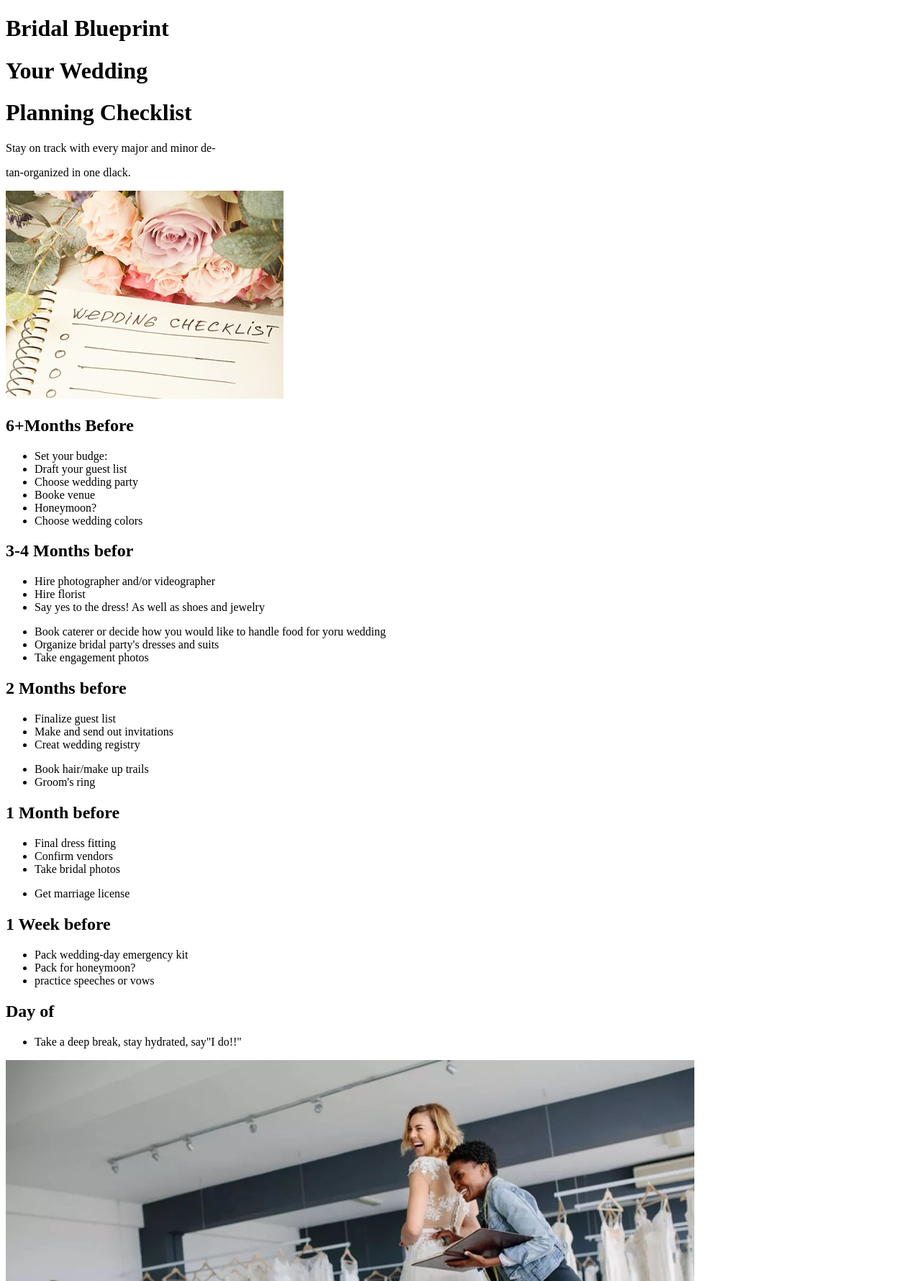
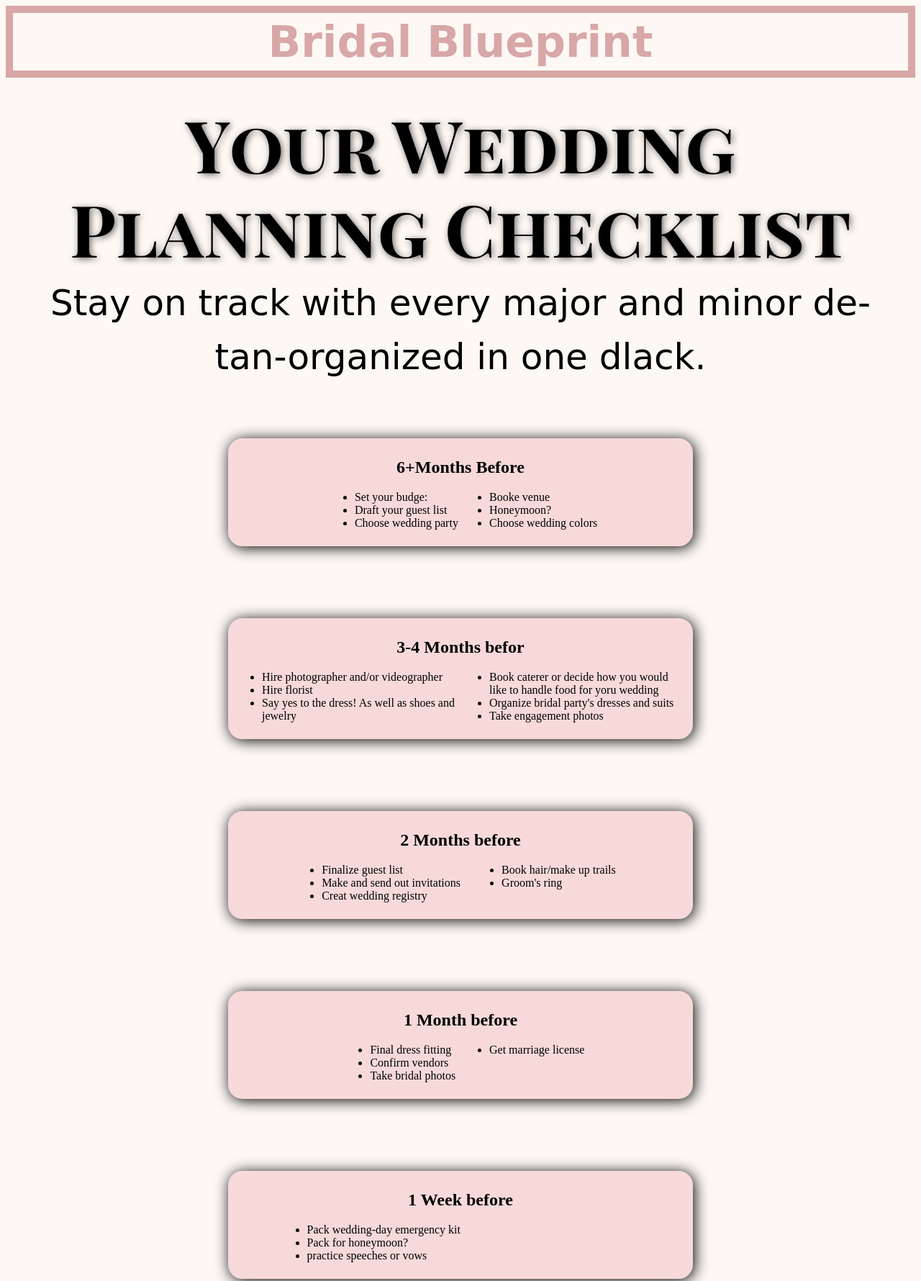
Before and after one commit to Liam-Li-27/WDD130-Alexis, a plain HTML site: page boocklist.html in a window 1280 px wide. Shown: the top 1780 px of the page at 72% size. Drawn offline with Linux system fonts and the light colour scheme; a web font is replaced by a local one.

Commit message:
almost done

```diff
--- a/boocklist.html
+++ b/boocklist.html
@@ -4,7 +4,7 @@
     <meta charset="UTF-8">
     <meta name="viewport" content="width=device-width, initial-scale=1.0">
     <title>Document</title>
-    <link rel="stylesheet" href="css files/booklist.css"></link>
+    <link rel="stylesheet" href="css_files/booklist.css"></link>
 </head>
 <body>
         <header>
@@ -24,14 +24,16 @@
 
 
         <main>
-            <section>
-                <img src="../images/图片4.jpg" alt="wedding">
-                <div>
-                    <h2>6+Months Before</h2>
+            <section class="card">
+                <h2>6+Months Before</h2>
+                <div class="content">
                     <ul>
                         <li>Set your budge:</li>
                         <li>Draft your guest list</li>
                         <li>Choose wedding party</li>
+                    </ul>
+
+                    <ul>
                         <li>Booke venue</li>
                         <li>Honeymoon?</li>
                         <li>Choose wedding colors</li>
@@ -39,9 +41,9 @@
                 </div>
             </section>
 
-            <section>
+            <section class="card">
                 <h2>3-4 Months befor</h2>
-
+                <div class="content">
                 <ul>
                     <li>Hire photographer and/or videographer</li>
                     <li>Hire florist</li>
@@ -53,10 +55,12 @@
                     <li>Organize bridal party's dresses and suits</li>
                     <li>Take engagement photos</li>
                 </ul>
+                </div>
             </section>
 
-            <section>
+            <section class="card">
                 <h2>2 Months before</h2>
+                <div class="content">
                 <ul>
                     <li>Finalize guest list</li>
                     <li>Make and send out invitations</li>
@@ -67,10 +71,12 @@
                     <li>Book hair/make up trails</li>
                     <li>Groom's ring</li>
                 </ul>
+                </div>
             </section>
 
-            <section>
+            <section class="card">
                 <h2>1 Month before</h2>
+                <div class="content">
                 <ul>
                     <li>Final dress fitting</li>
                     <li>Confirm vendors</li>
@@ -80,24 +86,37 @@
                 <ul>
                     <li>Get marriage license</li>
                 </ul>
+                </div>
 
             </section>
 
-            <section>
+            <section class="card">
                 <h2>1 Week before</h2>
+                <div class="content">
                 <ul>
                     <li>Pack wedding-day emergency kit</li>
                     <li>Pack for honeymoon?</li>
                     <li>practice speeches or vows</li>
                 </ul>
+                </div>
             </section>
 
-            <section>
-                <h2>Day of</h2>
-                <ul>
-                    <li>Take a deep break, stay hydrated, say"I do!!"</li>
-                </ul>
-                <img src="../images/图片5.jpg" alt="wedding">
+            <section class="card_p">
+                <div>
+
+
+                <h1>Day of Wedding</h1>
+
+
+                <img class="bottom_wedding" src="images/wedding bottom.jpg" alt="wedding">
+
+
+
+                <p>Take a deep break, stay hydrated, say "I do!!"</p>
+
+
+                </div>
+
             </section>
 
 
@@ -109,7 +128,7 @@
 
 
 
-         <footer>
+    <footer>
 
             <ul class="fotter_nav" >
                 <li><a href="index.html">Home</a> </li>
@@ -133,7 +152,7 @@
                 <button type="submit">Thanks for your Submitting!</button>
             </fieldset>
 
-            <img src="../images/logo.png">
+            <img src="images/logo.png">
         </form>
 
 
--- a/css_files/booklist.css
+++ b/css_files/booklist.css
@@ -21,7 +21,6 @@ body{
     align-items: center;
     box-sizing: border-box;
     font-size: 30px;
-    text-shadow: 2px 2px 10px var(--accent2);
 }
 
 
@@ -44,17 +43,51 @@ body{
 
 /*main*/
 
-main section{
+.card{
     display: grid;
-    grid-template-columns: 1fr,1fr;
+    grid-template-rows: 50px 1fr;
+    justify-items: center;
+    border: solid 7px var(--accent1);
+    border-radius: 20px;
+    background-color: #F7D9D9;
+    margin-top: 100px;
+    width: 50%;
+    justify-self: center;
+    box-shadow: 2px 2px 20px black;
 }
 
+.content{
+    display: grid;
+    grid-template-columns: 1fr 1fr;
+    justify-items: center;
+}
 
+/* The card with picture*/
 
+.card_p h1 {
+    display: flex;
+    justify-content: center;
+    align-items: center;
+    margin-top: 100px;
+    font-family: "Cedarville Cursive", cursive;
+    font-size: larger;
+    font-size: 50px;
+}
 
+.card_p img{
+    width: 1000px;
+    display: flex;
+    justify-self: center;
+    border: #FDF8F4 solid;
+    box-shadow: 2px 2px 20px black;
+}
 
-
-
+.card_p p{
+    font-size: 20px;
+    font-family: 'Courier New', Courier, monospace;
+    text-align: center;
+    margin-top: 50px;
+}
 
 
 /* Fotter */
--- /dev/null
+++ b/css_files/budget.css
@@ -0,0 +1,39 @@
+@import url('https://fonts.googleapis.com/css2?family=Cedarville+Cursive&display=swap');
+@import url('https://fonts.googleapis.com/css2?family=Playfair+Display+SC:ital,wght@0,400;0,700;0,900;1,400;1,700;1,900&display=swap');
+:root {
+    --primary:#FDF8F4;
+    --secondary: #D8A7A7;
+    --accent1:#F7D9D9;
+    --accent2:#915E6D;
+
+}
+body{
+    background-color: var(--primary);
+}
+.logo {
+    border:solid var(--secondary) 10px;
+    width: 100%;
+    height: 100px;
+    color: var(--secondary);
+    font-family: "Cedarville Cursive", cursive;
+    display: flex;
+    justify-content: center;
+    align-items: center;
+    box-sizing: border-box;
+    font-size: 30px;
+}
+.main_heading{
+    border: 0px;
+    width: 100%;
+    text-align: center;
+}
+.main_heading h1 {
+    font-family:"Playfair Display SC", serif ;
+    font-size: 100px;
+    line-height: 50%;
+}
+.main_heading p{
+    font-size: 25px;
+    line-height: 50%;
+    font-family: "Cedarville Cursive", cursive;
+}
--- a/css_files/mainpage.css
+++ b/css_files/mainpage.css
@@ -21,7 +21,6 @@ body{
     align-items: center;
     box-sizing: border-box;
     font-size: 30px;
-    text-shadow: 2px 2px 10px var(--accent2);
 }
 
 
@@ -34,7 +33,6 @@ body{
     font-family:"Playfair Display SC", serif ;
     font-size: 100px;
     line-height: 50%;
-    text-shadow:2px 2px 10px rgba(0, 0, 0, 0.6);;
 }
 .main_heading p{
     font-size: 25px;
```
Also changed, not shown: budget.html (+70 -0 lines), index.html (+2 -2 lines), images/wedding bottom.jpg (added).
